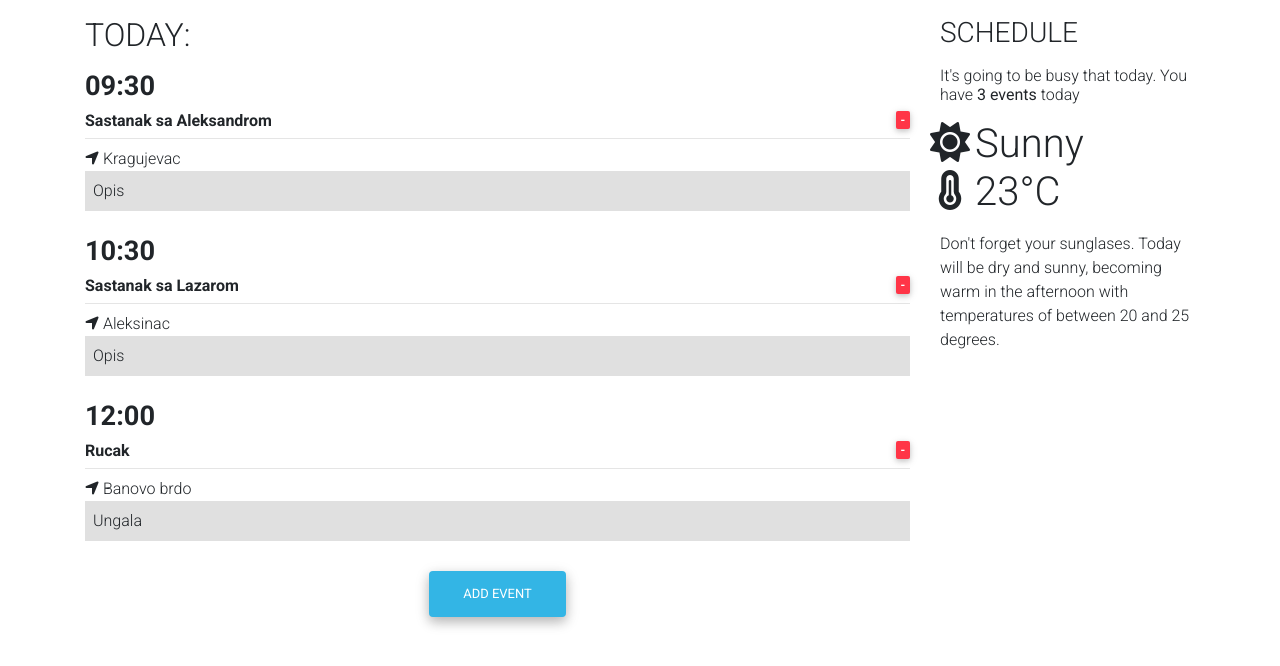
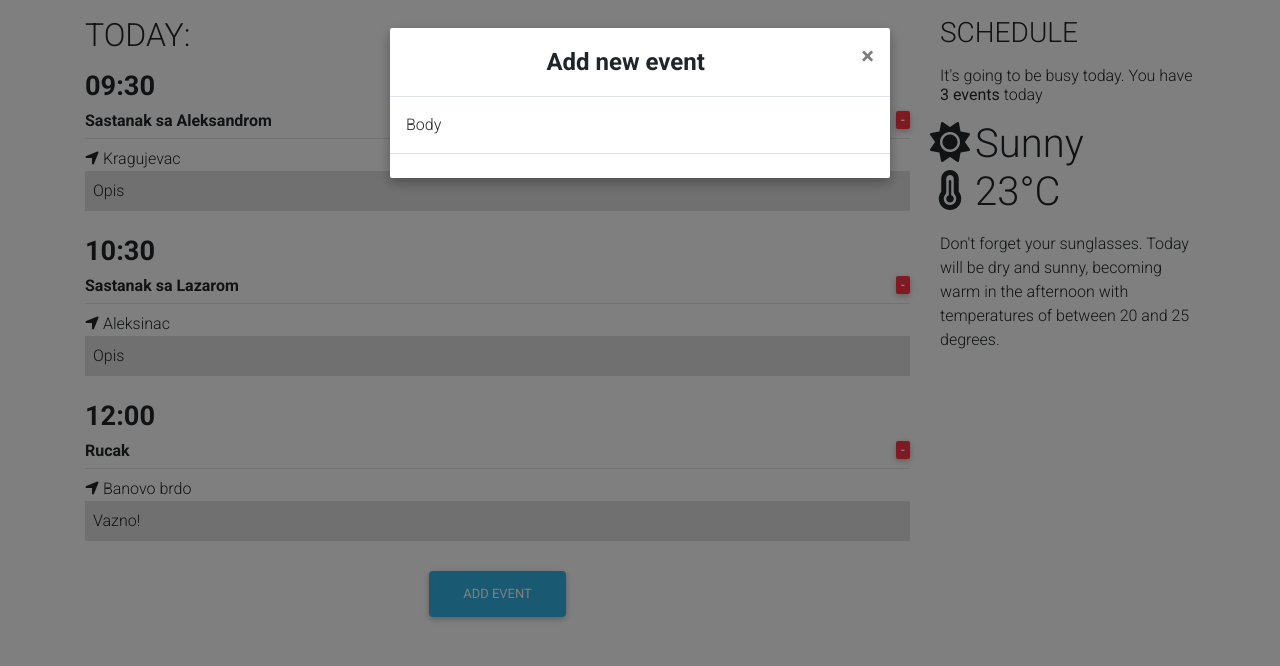
Before and after one commit to cole92/react-todo-app, a React (Create React App) app: page / in a window 1280 px wide. Both pictures are taken after a click on the button "ADD EVENT". Shown: the top 666 px of the page. Built offline with nearby package versions, Linux system fonts and the light colour scheme.

Commit message:
Working on modal winow and handleInputChange method

```diff
--- a/src/App.js
+++ b/src/App.js
@@ -1,52 +1,72 @@
-import React, { Component } from 'react'
+import React, { Component } from 'react';
 import '@fortawesome/fontawesome-free/css/all.min.css';
-import 'bootstrap-css-only/css/bootstrap.min.css'
-import 'mdbreact/dist/css/mdb.css'
-import {MDBBtn, MDBInput, MDBModal, MDBModalBody, MDBModalHeader, MDBModalFooter, MDBIcon, MDBBadge, MDBContainer, MDBRow, MDBCol } from 'mdbreact'
+import 'bootstrap-css-only/css/bootstrap.min.css';
+import 'mdbreact/dist/css/mdb.css';
+import { MDBBtn, MDBInput, MDBModal, MDBModalBody, MDBModalHeader, MDBModalFooter, MDBIcon, MDBBadge, MDBContainer, MDBRow, MDBCol } from 'mdbreact';
 import './App.css';
 import Event from './components/Event';
-
 
 class App extends Component {
   constructor(props) {
     super(props)
     this.state = {
+      modal: false, // Modal pocinje kao zatvoren
       events: [
         {
           id: 1,
           time: '09:30',
           title: 'Sastanak sa Aleksandrom',
           location: 'Kragujevac',
-         description: 'Opis'},
+          description: 'Opis'
+        },
         {
           id: 2,
           time: '10:30',
           title: 'Sastanak sa Lazarom',
           location: 'Aleksinac',
-          description: 'Opis'},
+          description: 'Opis'
+        },
         {
           id: 3,
           time: '12:00',
           title: 'Rucak',
           location: 'Banovo brdo',
-          description: 'Ungala'}
+          description: 'Vazno!'
+        }
       ]
     }
   }
+  // Metoda za uzimanje i promenu vrednosti u stanju iz input polja
+  handleInputChange = inputName => value => {
+    const nextValue = value;
+    this.setState({
+      [inputName]: nextValue
+    });
+  };
 
-  handleDelete = eventId => {
+  // Metoda za otvaranje i zatvaranje modalnog prozora
+  toggleModal = () => {
+    this.setState({
+      modal: !this.state.modal
+    });
+  };
+
+  // Metoda za brisanje dogadjaja na osnovu id-a
+  handleDelete = (eventId) => {
     const events = this.state.events.filter(e => e.id !== eventId);
-    this.setState({events});
-  }
+    this.setState({ events });
+  };
 
   render() {
     return (
       <React.Fragment>
         <MDBContainer>
           <MDBRow>
+            {/* Leva kolona sa dogadjajima */}
             <MDBCol md='9'>
               <h2 className='text-uppercase my-3'>Today:</h2>
               <div id="schedule-items">
+                {/* Mapiranje kroz niz događaja i prikaz Event komponente za svaki */}
                 {this.state.events.map(x => (
                   <Event
                     key={x.id}
@@ -55,53 +75,72 @@ class App extends Component {
                     title={x.title}
                     location={x.location}
                     description={x.description}
-                  onDelete={this.handleDelete}
+                    onDelete={this.handleDelete} // Prosledjivanje metode za brisanje dogadjaja
                   />
                 ))}
               </div>
+
+              {/* Dugme za otvaranje modalnog prozora za dodavanje novog dogadjaja */}
               <h1 className='my-3'>
                 <MDBRow className='mb-4'>
                   <MDBCol xs='3' md='6' className='mx-auto text-center'>
-                    <button className='btn btn-info rounded'>Add event</button>
+                    <button className='btn btn-info rounded' onClick={this.toggleModal}>
+                      Add event
+                    </button>
                   </MDBCol>
                 </MDBRow>
               </h1>
             </MDBCol>
+
+            {/* Desna kolona sa pregledom dogadjaja */}
             <MDBCol md='3'>
               <h3 className='text-uppercase my-3'>Schedule</h3>
               <h6 className='my-3'>
-                It's going to be busy that today. You have {' '}
-                <b>{this.state.events.length} events </b> today
+                It's going to be busy today. You have{' '}
+                <b>{this.state.events.length} events</b> today
               </h6>
+
+              {/* Prikaz vremenskih informacija */}
               <h1 className='my-3'>
                 <MDBRow>
                   <MDBCol xs='3' className='text-center'>
-                    <MDBIcon icon='sun' fixed/>
+                    <MDBIcon icon='sun' fixed />
                   </MDBCol>
-                  <MDBCol xs='9'>
-                    Sunny
-                  </MDBCol>
+                  <MDBCol xs='9'>Sunny</MDBCol>
                 </MDBRow>
                 <MDBRow>
                   <MDBCol xs='3' className='text-center'>
-                  <MDBIcon icon='thermometer-three-quarters' fixed/>
+                    <MDBIcon icon='thermometer-three-quarters' fixed />
                   </MDBCol>
-                  <MDBCol xs='9'>
-                    23&deg;C
-                  </MDBCol>
+                  <MDBCol xs='9'>23&deg;C</MDBCol>
                 </MDBRow>
               </h1>
+
+              {/* Opis vremenskih uslova */}
               <p>
-                Don't forget your sunglases. Today will be dry and sunny,
+                Don't forget your sunglasses. Today will be dry and sunny,
                 becoming warm in the afternoon with temperatures of between
                 20 and 25 degrees.
               </p>
             </MDBCol>
           </MDBRow>
         </MDBContainer>
+
+        {/* Modal prozor za dodavanje novog dogadjaja */}
+        <MDBModal isOpen={this.state.modal} toggle={this.toggleModal}>
+                <MDBModalHeader
+                  className='text-center'
+                  titleClass='w-100 font-weight-bold'
+                  toggle={this.toggleModal}
+                >
+                  Add new event
+                </MDBModalHeader>
+                <MDBModalBody>Body</MDBModalBody>
+                <MDBModalFooter className='justify-content-center'></MDBModalFooter>
+        </MDBModal>
       </React.Fragment>
-    )
+    );
   }
-};
+}
 
 export default App;
--- a/src/components/Event.js
+++ b/src/components/Event.js
@@ -1,43 +1,52 @@
 import { MDBBadge, MDBIcon } from 'mdbreact';
-import React, { Component } from 'react'
+import React, { Component } from 'react';
 
 class Event extends Component {
-
     render() {
         return (
             <React.Fragment>
+                {/* Prikaz vremena dogadjaja */}
                 <div className='media mt-1'>
                     <h3 className='h3-responsive font-weight-bold mr-3'>
                         {this.props.time}
                     </h3>
                 </div>
 
+                {/* Glavni sadrzaj dogadjaja */}
                 <div className='media-body mb-3 mb-lg-3'>
-                    <MDBBadge color='danger' className='ml-2 float-right'
+                    {/* Dugme za brisanje dogadjaja */}
+                    <MDBBadge
+                        color='danger'
+                        className='ml-2 float-right'
                         onClick={() => this.props.onDelete(this.props.id)}
                     >
                         -
                     </MDBBadge>
-                    <h6 className='mt-0 font-weight-bold'> {this.props.title}</h6> {" "}
-                    <hr className='hr-bold my-2'/>
+
+                    {/* Naslov dogadjaja */}
+                    <h6 className='mt-0 font-weight-bold'> {this.props.title}</h6>{" "}
+
+                    <hr className='hr-bold my-2' />
+
+                    {/* Prikaz lokacije dogadjaja ako postoji */}
                     {this.props.location && (
                         <React.Fragment>
                             <p className='font-smaller mb-0'>
-                                <MDBIcon icon='location-arrow'/> {this.props.location}
+                                <MDBIcon icon='location-arrow' /> {this.props.location}
                             </p>
                         </React.Fragment>
                     )}
+
+                    {/* Prikaz opisa dogadjaja ako postoji */}
                     {this.props.description && (
                         <React.Fragment>
-                            <p className='p-2 mb-4 bg-light'>
-                                 {this.props.description}
-                            </p>
+                            <p className='p-2 mb-4 bg-light'>{this.props.description}</p>
                         </React.Fragment>
                     )}
                 </div>
             </React.Fragment>
         );
-    };
-};
+    }
+}
 
 export default Event;
```
Lines whose indentation alone changed are shown as unchanged.
